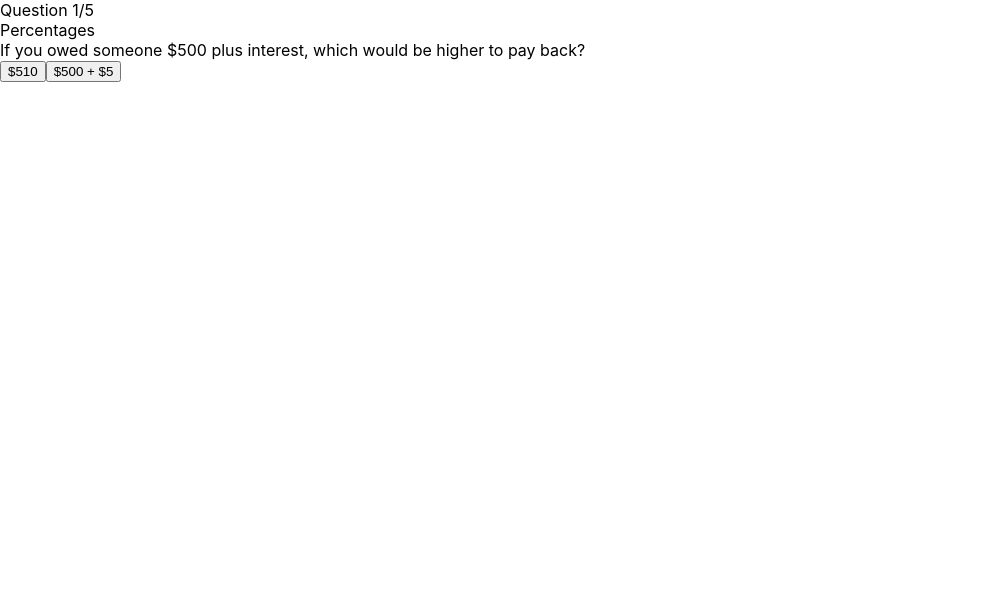
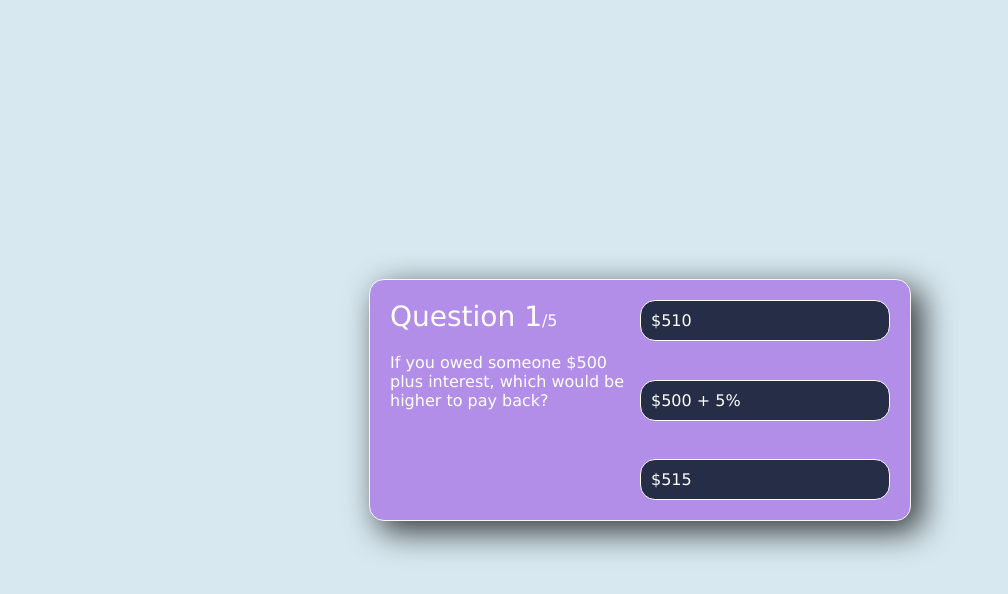
Before and after one commit to faustlarsen/fna, a React (Create React App) app: page / in a window 1280 px wide. Shown: the top 594 px of the page, without its empty margins (0-1008 px from the left). Built offline with nearby package versions, Linux system fonts and the light colour scheme.

Commit message:
add styling to quiz

```diff
--- /dev/null
+++ b/src/actions/ActionTypes.js
@@ -0,0 +1 @@
+// export const RESET_QUIZ = 'RESET_QUIZ';
--- a/src/components/App.js
+++ b/src/components/App.js
@@ -1,9 +1,12 @@
 import React from 'react';
 import Quiz from './Quiz';
+import Header from './Header';
+
 
 function App() {
   return (
-    <React.Fragment >
+   <React.Fragment>
+      {/* <Header /> */}
       <Quiz />
     </React.Fragment>
   );
--- a/src/components/Quiz.js
+++ b/src/components/Quiz.js
@@ -1,28 +1,24 @@
 import React, { useState } from 'react';
 
-
 function Quiz() {
-
   const questions = [
     {
-      title: 'Percentages',
       questionText: 'If you owed someone $500 plus interest, which would be higher to pay back?',
       answerOptions: [
 				{ answerText: '$510', isCorrect: false },
-				{ answerText: '$500 + $5', isCorrect: true },
+				{ answerText: '$500 + 5%', isCorrect: true },
+        { answerText: '$515', isCorrect: false },
 			],
     },
     {
-      title: 'Inflation',
       questionText: 'If both your income and the prices of groceries, gas, and other products you buy were to double over the next 20 years, how much will you be able to purchase?',
       answerOptions: [
 				{ answerText: 'More than you can buy now', isCorrect: false },
 				{ answerText: 'Less than you can buy now', isCorrect: false },
-        { answerText: 'The same as you can buy now', isCorrect: true },
+        { answerText: 'Same as you can buy now', isCorrect: true },
 			],
     },
     {
-      title: 'Compound Interest',
       questionText: 'You have $1,000 in a savings account earning 1% annually. What would your balance be after 10 years if you never withdrew any money from your account?',
       answerOptions: [
 				{ answerText: 'More than $1,100', isCorrect: true },
@@ -31,7 +27,6 @@ function Quiz() {
 			],
     },
     {
-      title: 'Impact Of Losses',
       questionText: 'Suppose you lose 50% of a $10,000 investment. How much return would you need to get back to $10,000?',
       answerOptions: [
 				{ answerText: 'A gain of 50%', isCorrect: false },
@@ -40,15 +35,16 @@ function Quiz() {
 			],
     },
     {
-      title: 'Risk Diversification',
       questionText: 'Generally speaking, is it more secure to put your money into:',
       answerOptions: [
 				{ answerText: 'One place', isCorrect: false },
         { answerText: 'More than one place', isCorrect: true },
+        { answerText: 'Under the matress', isCorrect: true },
 			],
     },
   ];
 
+  const [currentQuestionIndex, setCurrentQuestionIndex] = useState(0);
   const [currentQuestion, setCurrentQuestion] = useState(0);
 	const [showScore, setShowScore] = useState(false);
 	const [score, setScore] = useState(0);
@@ -67,18 +63,25 @@ function Quiz() {
 	};
 
   return (
-    <div className='app'>
+    <div className='quiz'>
 			{showScore ? (
 				<div className='score-section'>
 					You got {score} correct out of {questions.length}.
-				</div>) : (
+				</div>
+        ) : (
 				<React.Fragment>
-						<span>Question {currentQuestion + 1}</span>/{questions.length}
+          <div className='question-section'>
+						<div className='question-count'>
+            <span>Question {currentQuestion + 1}</span>/{questions.length}
+            </div>
             <div className='question-title'>{questions[currentQuestion].title}</div>
-						<div className='question-text'>{questions[currentQuestion].questionText}</div>
-						{questions[currentQuestion].answerOptions.map((answerOption) => (
-							<button onClick={() => handleAnswerOptionClick(answerOption.isCorrect)}>{answerOption.answerText}</button>
-						))}
+            <div className='question-text'>{questions[currentQuestion].questionText}</div>
+            </div>
+            <div className='answer-section'>
+              {questions[currentQuestion].answerOptions.map((answerOption) => (
+            <button onClick={() => handleAnswerOptionClick(answerOption.isCorrect)}>{answerOption.answerText}</button>
+          ))}
+          </div>
 				</React.Fragment>
 			)}
 		</div>
@@ -86,3 +89,12 @@ function Quiz() {
 }
 
 export default Quiz;
+
+// const resetQuiz = () => {
+//   setCurrentQuestionIndex(0);
+
+// };
+
+// <button className="play-again-button" onClick={() => resetQuiz()}>
+// Play Again
+// </button>
--- a/src/index.css
+++ b/src/index.css
@@ -1,13 +1,74 @@
+* {
+  font-family: "Verdana", cursive, sans-serif;
+  color: #ffffff;
+}
+
 body {
   margin: 0;
-  font-family: -apple-system, BlinkMacSystemFont, 'Segoe UI', 'Roboto', 'Oxygen',
-    'Ubuntu', 'Cantarell', 'Fira Sans', 'Droid Sans', 'Helvetica Neue',
-    sans-serif;
-  -webkit-font-smoothing: antialiased;
-  -moz-osx-font-smoothing: grayscale;
+  background-color: #d7e8f0;
+  display: flex;
+  justify-content: center;
+  align-items: center;
+  min-height: 100vh;
 }
 
-code {
-  font-family: source-code-pro, Menlo, Monaco, Consolas, 'Courier New',
-    monospace;
+.quiz {
+  background-color: #b28ee9;
+  width: 500px;
+  min-height: 200px;
+  height: min-content;
+  border-radius: 15px;
+  padding: 20px;
+  box-shadow: 10px 10px 32px 1px rgba(0, 0, 0, 0.75);
+  display: flex;
+  justify-content: space-evenly;
+  border: 1px solid #f8f8f8;
 }
+
+.score-section {
+  display: flex;
+  font-size: 24px;
+  align-items: center;
+}
+
+.question-section {
+  width: 100%;
+  position: relative;
+}
+
+.question-count {
+  margin-bottom: 20px;
+}
+
+.question-count span {
+  font-size: 28px;
+}
+
+.question-text {
+  margin-bottom: 12px;
+}
+
+.answer-section {
+  width: 100%;
+  display: flex;
+  flex-direction: column;
+  justify-content: space-between;
+}
+
+button {
+  width: 100%;
+  font-size: 16px;
+  color: #ffffff;
+  background-color: #252d47;
+  border-radius: 15px;
+  display: flex;
+  padding: 10px;
+  justify-content: flex-start;
+  align-items: center;
+  border: 1px solid #ffffff;
+  cursor: pointer;
+}
+
+button:focus {
+  outline: none;
+}
```
Also changed, not shown: src/actions/index.js (added, +15 -0 lines), src/components/Header.js (added, +12 -0 lines), src/reducers/index.js (added).
